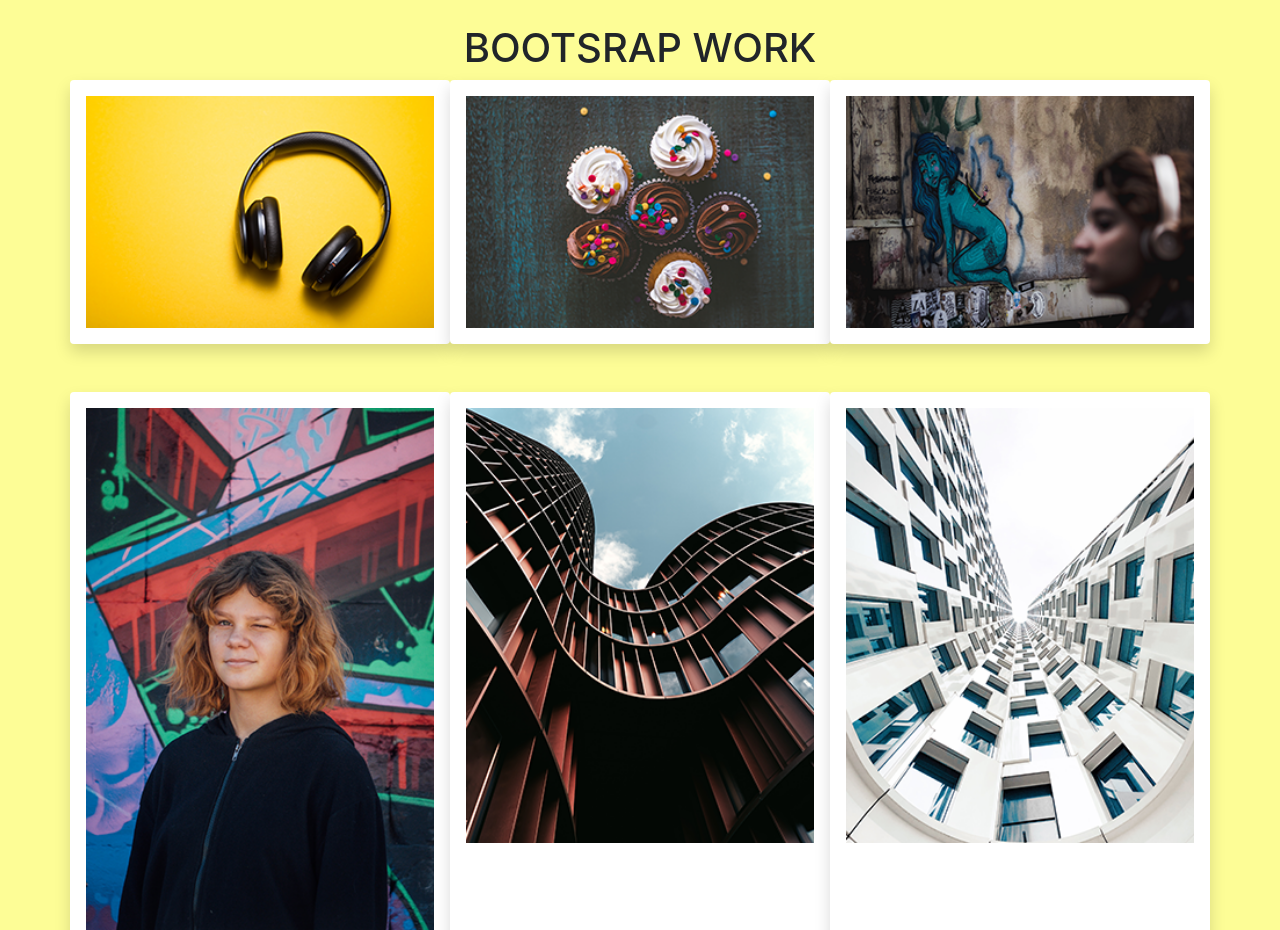
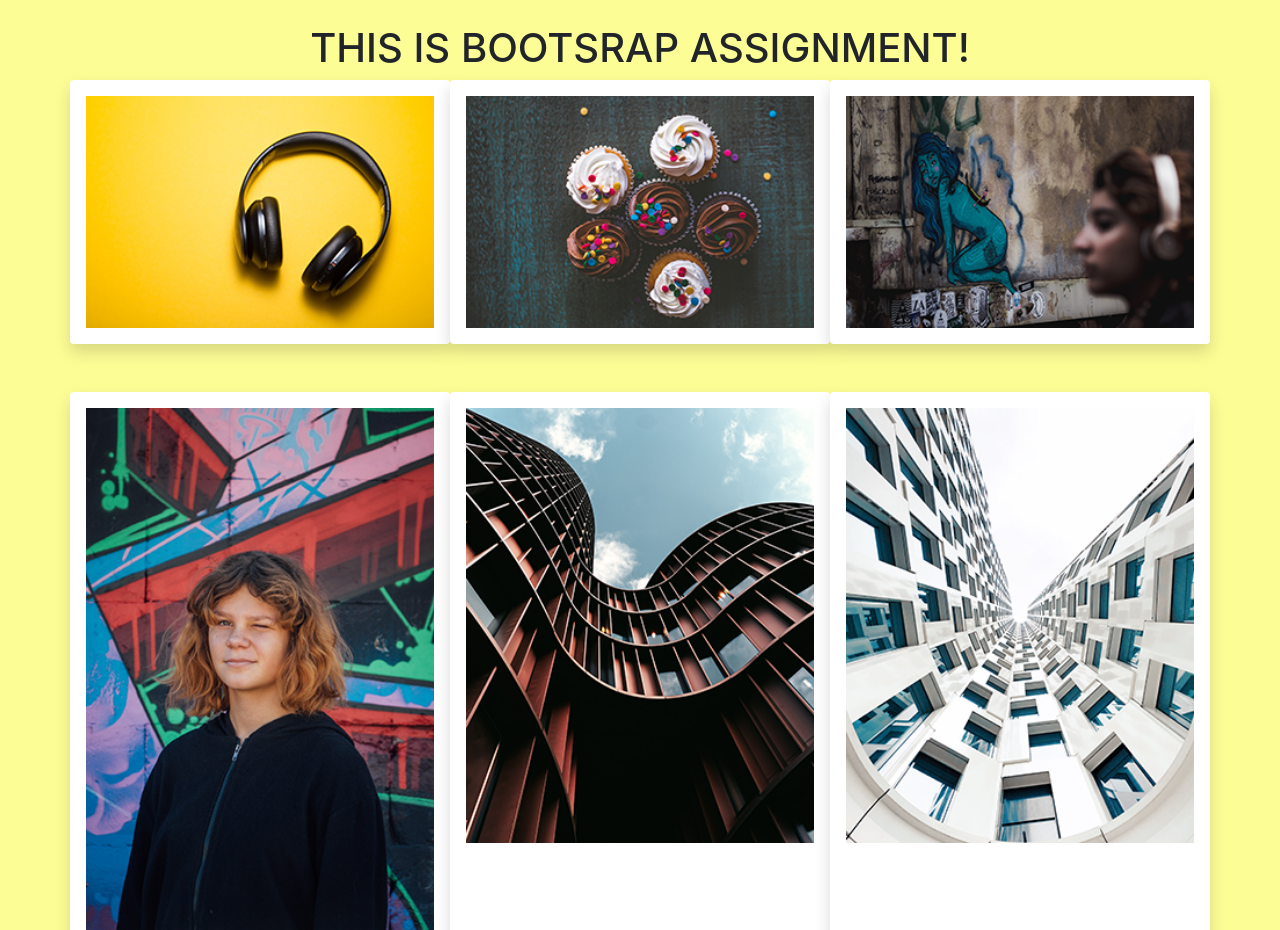
Before and after one commit to abigailfriedman/m1-hw2-Friedman-Abigail, a plain HTML site: page index.html in a window 1280 px wide. Shown: the top 930 px of the page. Drawn offline with nearby package versions, Linux system fonts and the light colour scheme.

Commit message:
small fixes-updated title

```diff
--- a/index.html
+++ b/index.html
@@ -18,7 +18,7 @@
 
 <body id="body">
 
-  <h1 class="text-center text-uppercase">Bootsrap Work</h1>
+  <h1 class="text-center text-uppercase">This is Bootsrap Assignment!</h1>
     <div class="container">
 
      <div class="row">
```
